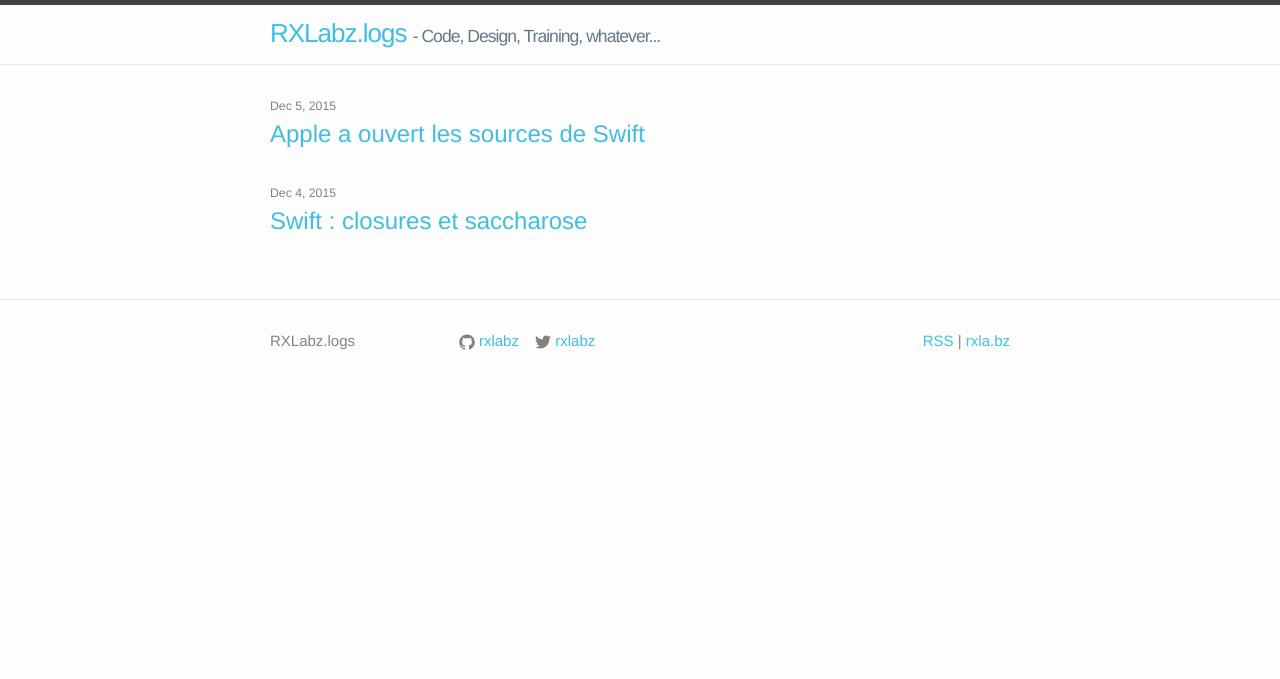
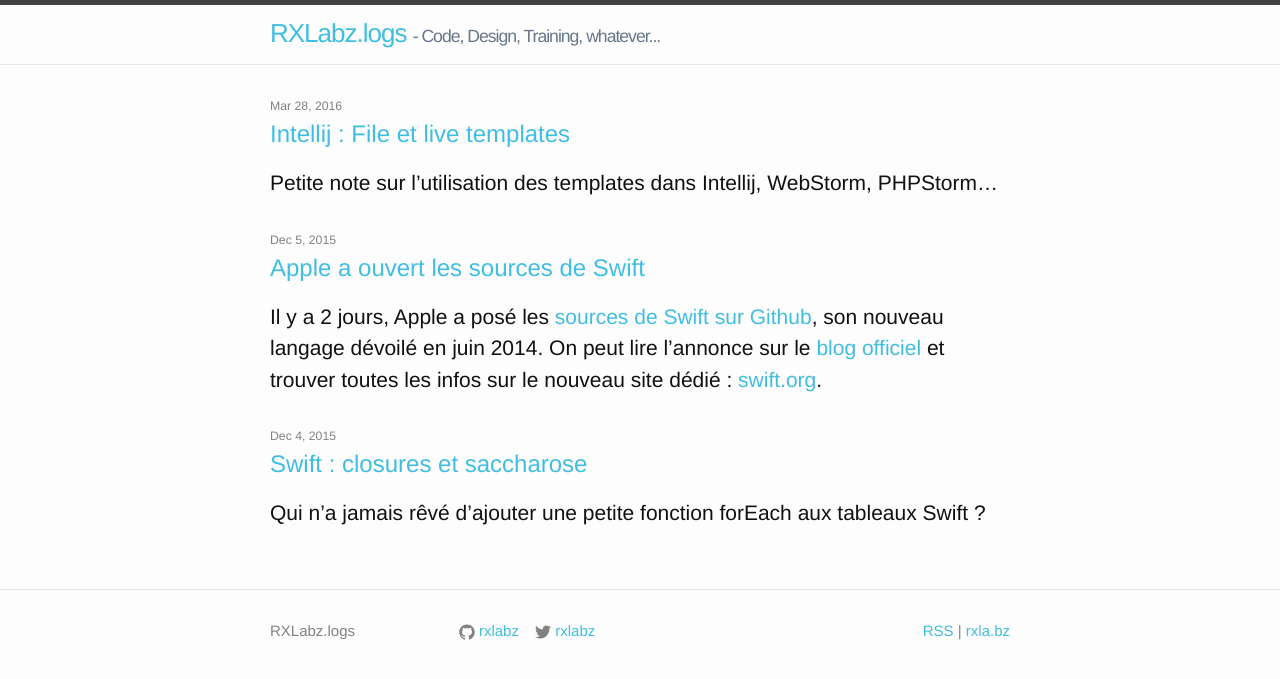
Before and after one commit to rxlabz/rxlabz.github.io, a Jekyll site: the page built from index.html, in a window 1280 px wide. Shown: the top 679 px of the page. Built offline with Jekyll 4.4.1, drawn with Linux system fonts in a browser that asks for light colours; some of the changed lines change nothing that is shown.

Commit message:
IntelliJ templates

````diff
--- /dev/null
+++ b/_posts/2016-05-24-intellij-file-et-live-templates.md
@@ -0,0 +1,74 @@
+---
+layout: post
+title:  "Intellij : File et live templates"
+date:   2016-03-28 13:29:08 +0100
+categories: tools
+---
+Petite note sur l'utilisation des templates dans Intellij, WebStorm, PHPStorm...
+
+## Templates de fichiers
+
+Les variables de templates ${NOM_VARIABLE} ( ou $NOM_VARIABLE )permettent de définir des placeholders "dynamiques", que l'on pourra renseigner au moment de la création du fichier.
+
+**Syntaxe variables**
+```
+class ${NOM_VARIABLE}{
+$END$
+}
+```
+
+**Variables pré-définies**
+- ${NAME}
+- ${PACKAGE_NAME}
+- ... cf [doc](https://www.jetbrains.com/help/idea/2016.1/file-template-variables.html)
+
+Les valeurs des variables de _file templates_ sont saisies via la popup de création du fichier.
+
+Une option permet d'activer les live templates au sein du file templates, de manière à éditer les variables injectées "dans leur contexte".
+
+Dans cet exemple, on définit un placeholder pour inclure une doc pour la classe crée, il sera bien plus pratique de le remplir dans l'éditeur, plutôt que dans une popup.
+
+```
+/**
+* #[[ DOC ]]#
+*/
+class ${FILENAME}{
+$END$
+}
+```
+
+## Live templates
+
+Les live templates permettent d'insérer des fragments de codes paramètrables à l'aide de raccourci textuel. Par exemple un raccourci _lg_ qui afficherait automatiquement _console.log("")_ et qui placerait le curseur entre les guillemets après insertion.
+
+```
+console.log("$NOM_VARIABLES$");
+```
+
+Intellij intégre deux variables prédéfinies :
+- $END$ : permet d'indiquer où le curseur doit être placé après insertion du template et saisies de ses variables.
+-
+
+Il est également possible de définir ses propres variables, renseignées dans la continuité de l'insertion du live template.
+
+```
+console.log('$NOM_VARIABLES$');
+$END$
+```
+### Injecter un live template autour d'une sélection
+Ce template permet d'injecter une boucle for...of autour de la sélection active.
+```
+for( let p of $SELECTION$ ){
+  $END$
+}
+```
+
+### utilisation des fonctions de live templates
+
+Il est possible d'utiliser quelques fonctions dans les _live templates_ :
+- capitalize()
+- arrayVariable()
+- camelCase()
+- capitalize()
+- clipboard()
+- ... cf [doc](https://www.jetbrains.com/help/idea/2016.1/live-template-variables.html)
--- a/index.html
+++ b/index.html
@@ -13,6 +13,7 @@
 
         <h2>
           <a class="post-link" href="{{ post.url | prepend: site.baseurl }}">{{ post.title }}</a>
+			<p>{{ post.excerpt }}</p>
         </h2>
       </li>
     {% endfor %}
````
